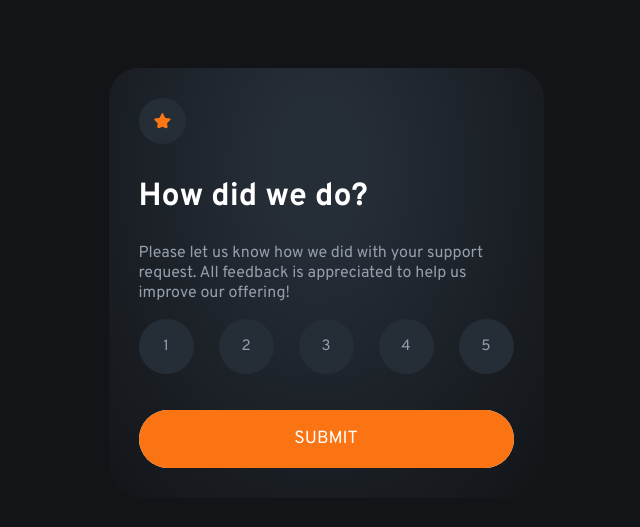
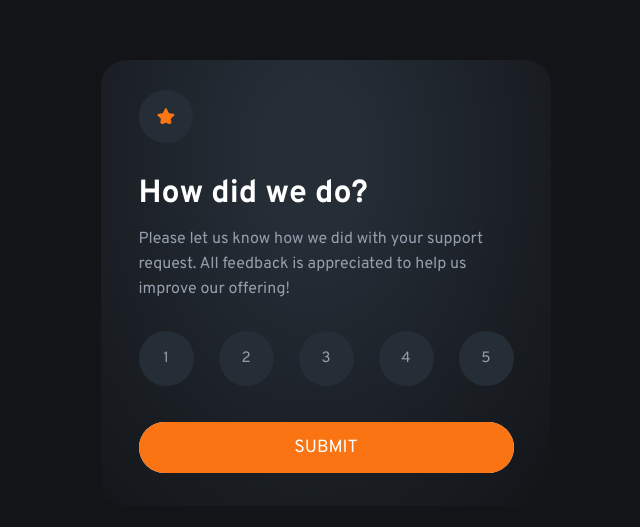
Before and after one commit to Adriano-Dos-Santos/interactive-rating-component, a plain HTML site: page index.html in a window 1280 px wide. Shown: the part 117-644 px from the top of the page, without its empty margins (314-954 px from the left). Drawn offline with Linux system fonts and the light colour scheme.

Commit message:
fixed some error and added missing details

```diff
--- a/main.js
+++ b/main.js
@@ -2,7 +2,7 @@ document.getElementById("btn").addEventListener("click", function () {
   let score = document.querySelector('input[name="score"]:checked');
   if (score) {
     document.getElementById("selected-value").innerHTML =
-      "You selected Value: " + score.value + " out of 5";
+      "You selected " + score.value + " out of 5";
     document.getElementById("rating").style.display = "none";
     document.getElementById("thanks").style.display = "block";
   }
--- a/styles.css
+++ b/styles.css
@@ -1,9 +1,7 @@
 @import url("https://fonts.googleapis.com/css2?family=Overpass:wght@400;700&display=swap");
 
 :root {
-  /* Colors */
   --orange: hsl(25, 97%, 53%);
-
   --White: hsl(0, 0%, 100%);
   --Light-Grey: hsl(217, 12%, 63%);
   --Medium-Grey: hsl(216, 12%, 54%);
@@ -27,44 +25,45 @@ textarea,
 select {
   font: inherit;
 }
+/* ------------- */
 
 body {
   background: var(--Very-Dark-Blue);
   color: var(--White);
   display: flex;
+  justify-content: center;
   align-items: center;
   height: 100vh;
   font-size: 15px;
   font-family: "Overpass", sans-serif;
 }
 main {
-  width: 375px;
-  margin: 0 auto;
-  border-radius: 2em;
-  padding: 2em;
+  min-width: 325px;
+  flex-basis: 375px;
+  border-radius: 1.7em;
+  padding: 2em 2.5em;
   background-color: var(--Very-Dark-Blue);
   background-image: radial-gradient(at 210px 100px, var(--Dark-Blue) 15%, var(--Very-Dark-Blue) 100%);
   background-position: 0px 0px;
   background-repeat: no-repeat;
 }
-main, main .rating {
-  outline:1px solid rgba();
-}
 .paragraph {
   font-weight: 400;
   font-size: 1rem;
   color: var(--Light-Grey);
+  line-height: 1.55;
+  margin: 0;
 }
 h1 {
   font-weight: 700;
   font-size: 2rem;
-
+  margin: 0.8em 0 0.4em 0;
 }
 
 .star {
   background: var(--Dark-Blue);
-  min-width: 1.13em;
-  padding: 1em;
+  min-width: 1.2em;
+  padding: 1.2em;
   border-radius: 50%;
 }
 
@@ -72,15 +71,7 @@ h1 {
   display: flex;
   flex-wrap: wrap;
   justify-content: space-between;
-}
-button {
-  color: var(--White);
-  font-size: 1.1rem;
-  padding: 1em 4em;
-  border-radius: 50px;
-  margin-top: 2em;
-  width: 100%;
-  border: none;
+  margin: 2em 0 0.25em 0;
 }
 .thanks {
   display: none;
@@ -98,26 +89,34 @@ button {
  align-items: center;
  border: none;
 }
+input {
+  display: none;
+}
 
 input:hover + .custom-radio-btn {
   background: var(--Light-Grey);
   color: var(--White);
+  cursor: pointer;
 }
 
 input:checked + .custom-radio-btn {
   background: var(--orange);
   color: var(--White);
-}
-
-
-input {
-  display: none;
+  cursor: default;
 }
 
 button {
+  color: var(--White);
+  font-size: 1.1rem;
+  padding: 0.8em 4em;
+  border-radius: 50px;
+  margin-top: 2em;
+  width: 100%;
+  border: none;
   position: relative;
   overflow: hidden;
   z-index: 1;
+  cursor: pointer;
 }
 button::before {
   content: "";
@@ -128,10 +127,19 @@ button::before {
   background: var(--orange);
   z-index: -1;
 }
+button:hover::before {
+  background: var(--Light-Grey);
+}
+button:active::before {
+  background: var(--White);
+}
+button:active {
+  color: var(--orange);
+}
 
 /* ------------- */
 /* ------------- */
-/* Thaks Section */
+/* Thamks Section */
 /* ------------- */
 /* ------------- */
 
@@ -155,6 +163,7 @@ button::before {
   color: var(--Medium-Grey);
   margin: 0;
   font-size: 1.03rem;
+  line-height: 1.55;
 }
 
 .thanks-h1 {
```
